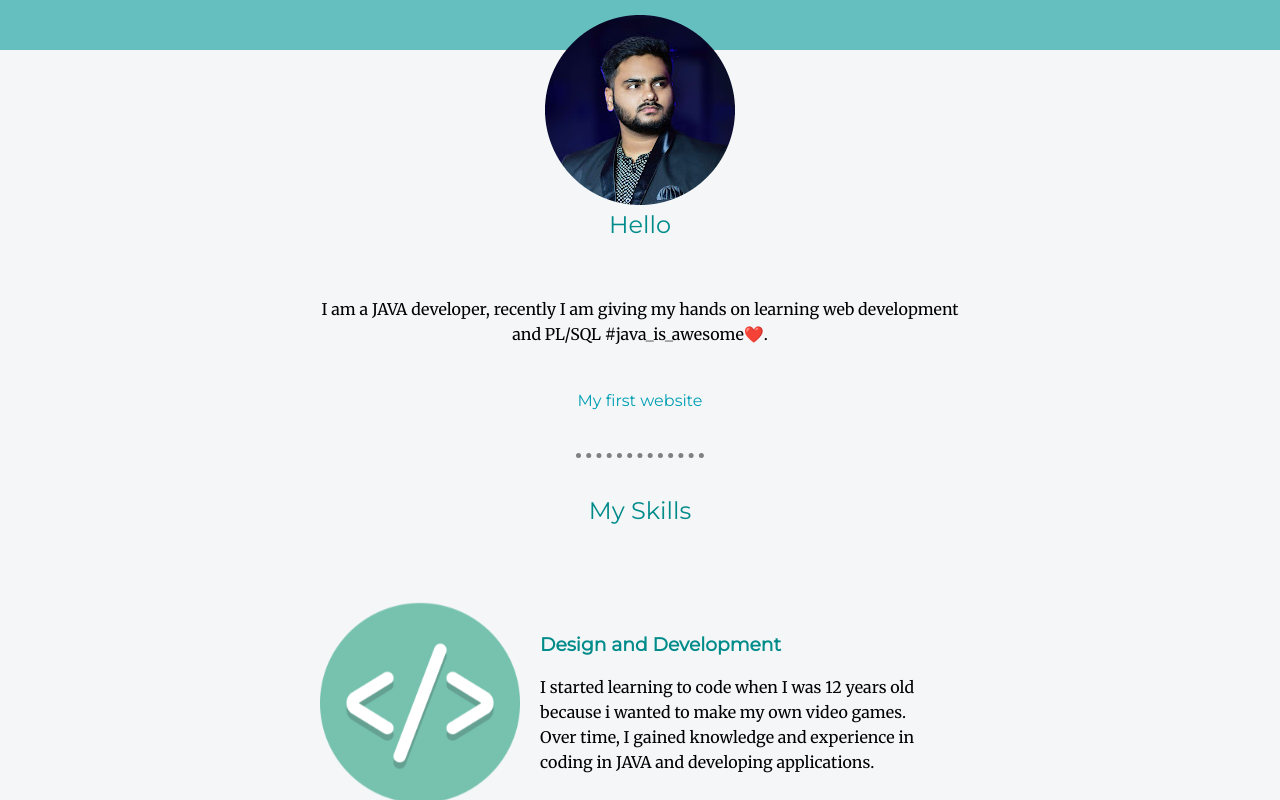
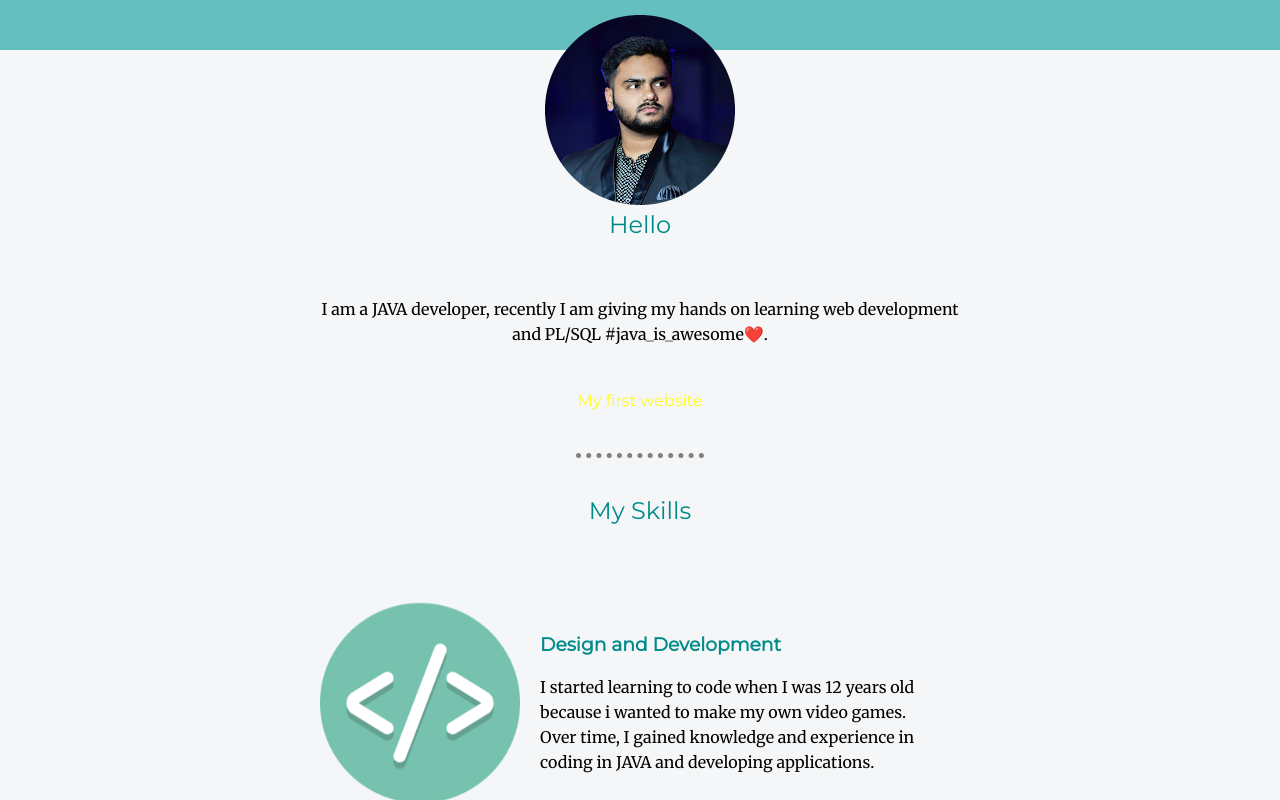
Before and after one commit to anikitsahoo1/mysite, a plain HTML site: page index.html in a window 1280 px wide. In both pictures the pointer is over the link "My first website". Shown: the part 678-1478 px from the top of the page. Drawn offline with Linux system fonts and the light colour scheme.

Commit message:
Update about.css

```diff
--- a/css/about.css
+++ b/css/about.css
@@ -105,7 +105,7 @@ h3{
     margin-right: 10px;
   }
   a:hover{
-    color: rgb(0, 159, 180);
+    color: rgb(255, 255, 26);
   }
   .button{
     margin: 50px auto;
```
